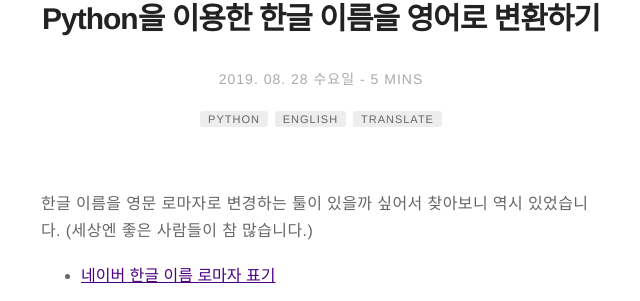
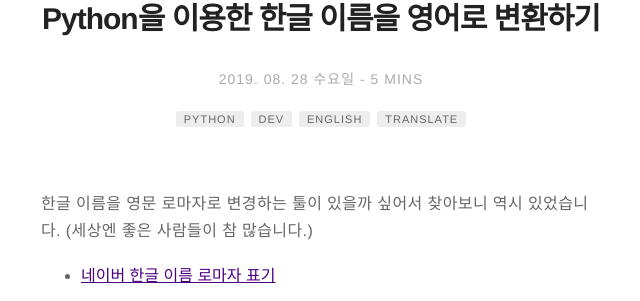
Before and after one commit to kimsungyoo/kimsungyoo.github.io, a Jekyll site: the page built from _posts/2019-08-28-python-korean-name-to-english.md, in a window 1280 px wide and 900 px high. Shown: the part 131-432 px from the top of the window, without its empty margins (319-959 px from the left). Built offline with Jekyll 4.4.1, drawn with Linux system fonts in a browser that asks for light colours; comment, search, counter and statistics services are not loaded.

Commit message:
글 수정

```diff
--- a/_posts/2019-08-28-python-korean-name-to-english.md
+++ b/_posts/2019-08-28-python-korean-name-to-english.md
@@ -8,6 +8,7 @@ date: 2019-08-28 23:12
 headerImage: false
 tag:
 - python
+- dev
 - english
 - translate
 ---
```
